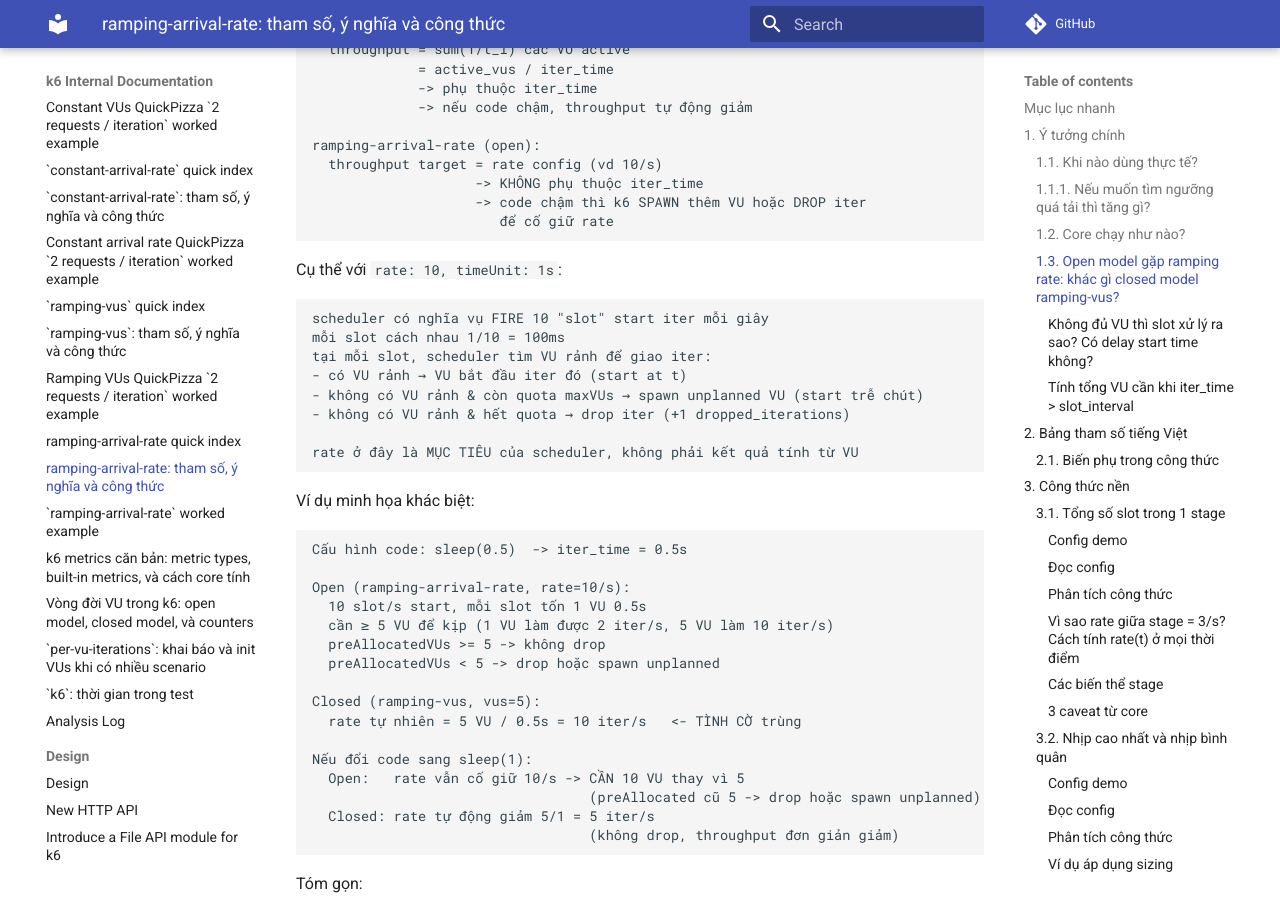
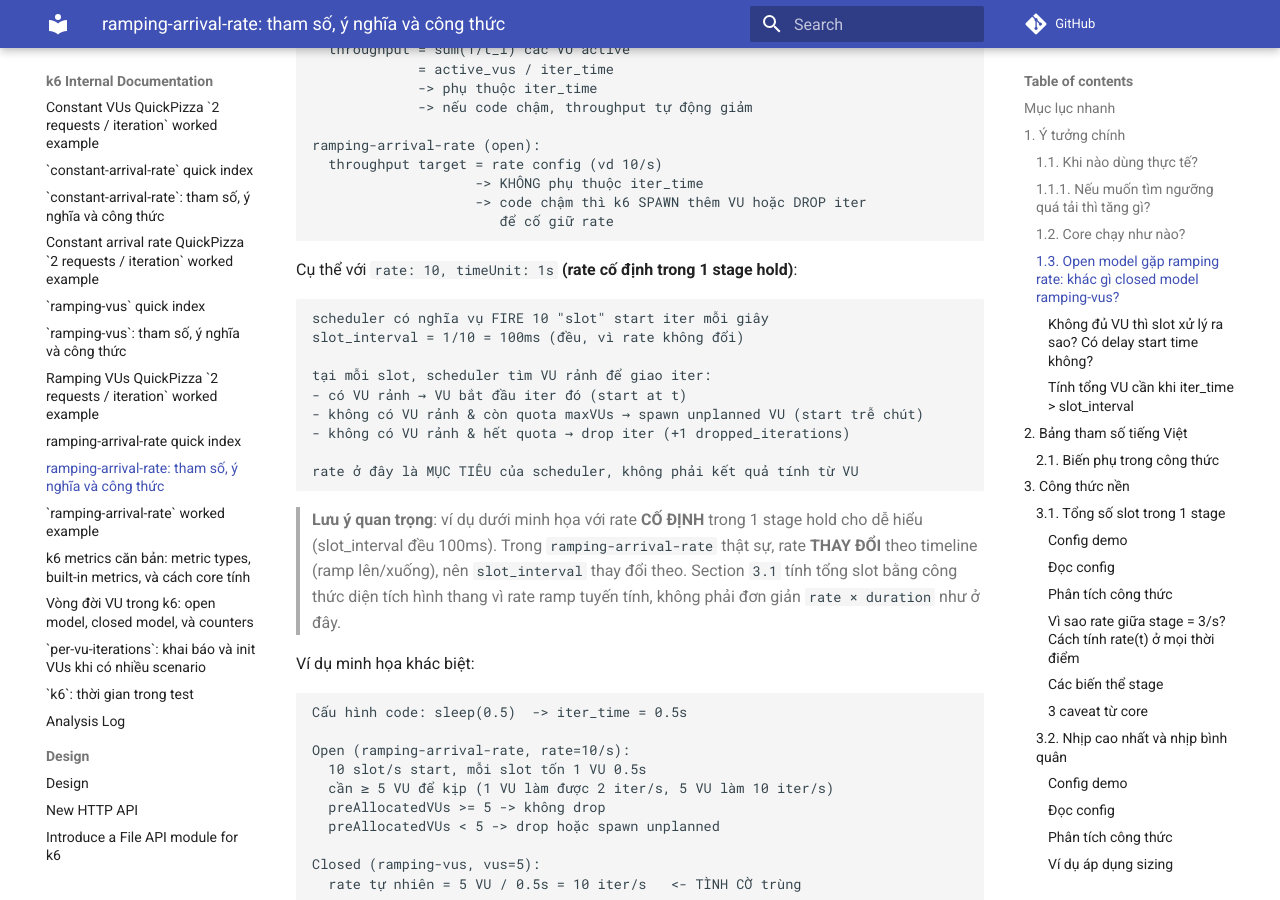
Before and after one commit to meomew-auto/markdown, an MkDocs documentation site: the page built from docs/20260518_ramping-arrival-rate-tham-so-cong-thuc.md, in a window 1280 px wide and 900 px high, scrolled down 5630 px. Built offline with MkDocs 1.6.1 and Material for MkDocs 9.7.7, drawn with Linux system fonts in a browser that asks for light colours; comment, search, counter and statistics services are not loaded; some of the changed text lies outside the part shown.

Commit message:
Update docs

````diff
--- a/docs/20260518_ramping-arrival-rate-tham-so-cong-thuc.md
+++ b/docs/20260518_ramping-arrival-rate-tham-so-cong-thuc.md
@@ -281,11 +281,12 @@ ramping-arrival-rate (open):
                        để cố giữ rate
 ```
 
-Cụ thể với `rate: 10, timeUnit: 1s`:
+Cụ thể với `rate: 10, timeUnit: 1s` **(rate cố định trong 1 stage hold)**:
 
 ```text
 scheduler có nghĩa vụ FIRE 10 "slot" start iter mỗi giây
-mỗi slot cách nhau 1/10 = 100ms
+slot_interval = 1/10 = 100ms (đều, vì rate không đổi)
+
 tại mỗi slot, scheduler tìm VU rảnh để giao iter:
 - có VU rảnh → VU bắt đầu iter đó (start at t)
 - không có VU rảnh & còn quota maxVUs → spawn unplanned VU (start trễ chút)
@@ -293,6 +294,13 @@ tại mỗi slot, scheduler tìm VU rảnh để giao iter:
 
 rate ở đây là MỤC TIÊU của scheduler, không phải kết quả tính từ VU
 ```
+
+> **Lưu ý quan trọng**: ví dụ dưới minh họa với rate **CỐ ĐỊNH** trong 1
+> stage hold cho dễ hiểu (slot_interval đều 100ms). Trong
+> `ramping-arrival-rate` thật sự, rate **THAY ĐỔI** theo timeline (ramp lên/xuống),
+> nên `slot_interval` thay đổi theo. Section `3.1` tính tổng slot bằng
+> công thức diện tích hình thang vì rate ramp tuyến tính, không phải
+> đơn giản `rate × duration` như ở đây.
 
 Ví dụ minh họa khác biệt:
 
@@ -574,6 +582,13 @@ Hai mô hình khác nhau, k6 cố tình KHÔNG mô phỏng buffer để giữ op
 ```
 
 #### Tính tổng VU cần khi iter_time > slot_interval
+
+> **Lưu ý quan trọng**: phần này tính với rate **CỐ ĐỊNH** (như stage hold,
+> hoặc constant-arrival-rate). Trong `ramping-arrival-rate` thật, rate
+> thay đổi theo timeline → `slot_interval` cũng thay đổi → công thức
+> Little's Law dưới đây chỉ áp được cho từng đoạn rate ổn định
+> (ví dụ stage hold). Đối với stage ramp, dùng `lambda_peak` (xem `3.2`)
+> để sizing theo mức rate cao nhất.
 
 Đây là chỗ user hay nhầm. Khi:
 
````
